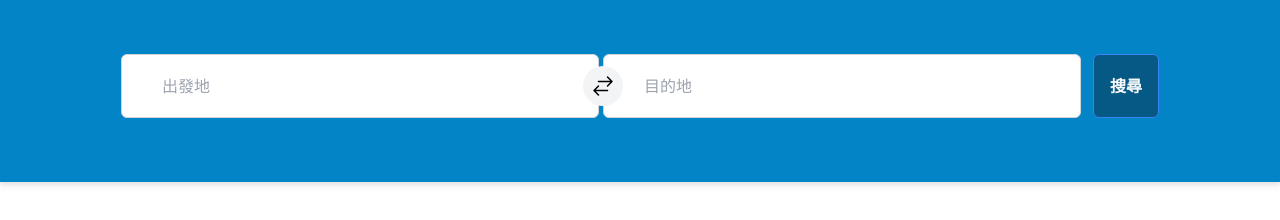
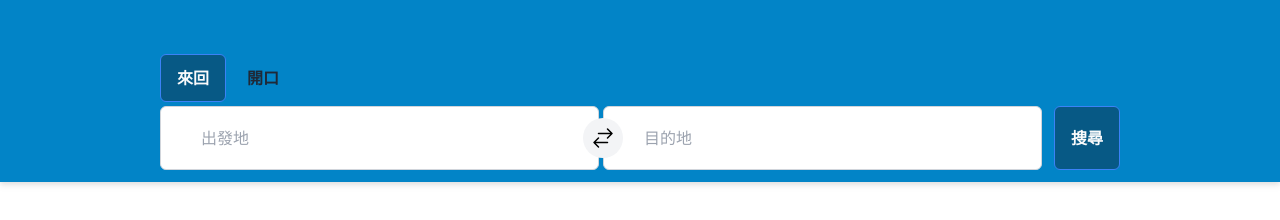
Before and after one commit to crazycjh/ticketBug_Frontend, a Vue app: page /setting in a window 1280 px wide. Shown: the part 202-422 px from the top of the page. Built offline with nearby package versions, Linux system fonts and the light colour scheme.

Commit message:
設定來回開口按鈕layout

```diff
--- a/src/components/SearchFunction.vue
+++ b/src/components/SearchFunction.vue
@@ -1,19 +1,49 @@
 <script setup>
 import { ref, watch } from "vue";
-
+const roundOpen =  ref("round")
 const airport_1 = ref("");
 const airport_2 = ref("");
+const airport_3 = ref("");
+
+const roundBtnClass = ref({root: '!bg-sky-800 !text-gray-50'});
+const openBtnClass = ref({root: '!bg-transparent !text-gray-800  border-transparent'});
+
 watch(airport_1, (val) => {
   console.log(val, " 這是airport_1 ");
 });
+
+
+// 來回、開口按鈕
+watch(roundOpen, (val)=> {
+	console.log(val);
+});
+
+const roundOpenSwitch = (change) => {
+	roundOpen.value = change;
+
+	if(change === 'round') {
+		roundBtnClass.value = {root: '!bg-sky-800 !text-gray-50'};
+		openBtnClass.value = {root: '!bg-transparent !text-gray-800 border-transparent'};
+		console.log(openBtnClass.value.root );
+	}else {
+		roundBtnClass.value = {root: '!bg-transparent !text-gray-800 border-transparent'};
+		openBtnClass.value = {root: '!bg-sky-800 !text-gray-50'};
+	}
+};
 </script>
 
 <template>
   <section
-    class=" flex flex-wrap max-w-7xl justify-center items-center gap-1 mx-auto mt-14"
+    class=" flex flex-wrap max-w-7xl justify-center items-center gap-1 mx-auto mt-14 bg-sky-600"
   >
-    <div class="flex w-3/4 gap-1">
-      <div class="w-1/2 h-">
+    <div class=" w-3/4 ">
+			<div class="flex gap-1 mb-1">
+				<!-- button 多個 -->
+				<primeButton @click="roundOpenSwitch('round')" class="h-12 " label="來回" :pt="roundBtnClass"/>
+				<primeButton @click="roundOpenSwitch('open')" class="h-12" label="開口" :pt="openBtnClass"/>
+			</div>
+			<div class="flex gap-1 ">
+				<div class="grow" :class="{ roundOpenClass: roundOpen==='open' }">
 					<!-- <InputText
 						v-model="airport_1"
 						placeholder="出發地"
@@ -26,9 +56,10 @@ watch(airport_1, (val) => {
 						class="pl-10"
 					/>
 				</div>
-      <div class="relative w-1/2">
+				<div class="relative grow">
 					<div
-          class="w-10 h-10 bg-gray-100 absolute top-1/2 -translate-y-1/2 -translate-x-1/2 rounded-full border-spacing-3 border-l-yellow-300 flex justify-center items-center"
+						class="w-10 h-10 bg-gray-100 absolute top-1/2 -translate-y-1/2 -translate-x-1/2 rounded-full border-spacing-3 border-l-yellow-300 flex justify-center items-center cursor-pointer"
+						:class=" {'-rotate-90 left-1/2' : roundOpen==='open'} "
 					>
 						<svg
 							xmlns="http://www.w3.org/2000/svg"
@@ -51,13 +82,29 @@ watch(airport_1, (val) => {
 						:pt="{ root: 'w-full ' }"
 						class="h-16 pl-10 "
 					/>
+					<InputText
+						v-if="roundOpen==='open'"
+						v-model="airport_3"
+						placeholder="目的地 2"
+						:pt="{ root: 'w-full ' }"
+						class="h-16 pl-10 mt-2"
+					/>
 					<!-- <InputText
 						v-model="airport_2"
 						placeholder="目的地"
 						:pt="{ root: 'w-32' }"
 					/> -->
 				</div>
+				<div class="grow-0">
+					<primeButton class="ml-2 h-" :class="roundOpen==='open' ? 'h-[8.25rem]' : 'h-16'" label="搜尋" :pt="{root:'!bg-sky-800 !text-gray-50'}"/>
 				</div>
-    <primeButton class="h-16 ml-2 " label="搜尋" :pt="{root:'!bg-sky-800 !text-gray-50'}"/>
+			</div>
+    </div>
   </section>
 </template>
+<style>
+.roundOpenClass {
+	display: flex;
+	align-items: center;
+}
+</style>
```
Lines whose indentation alone changed are shown as unchanged.
